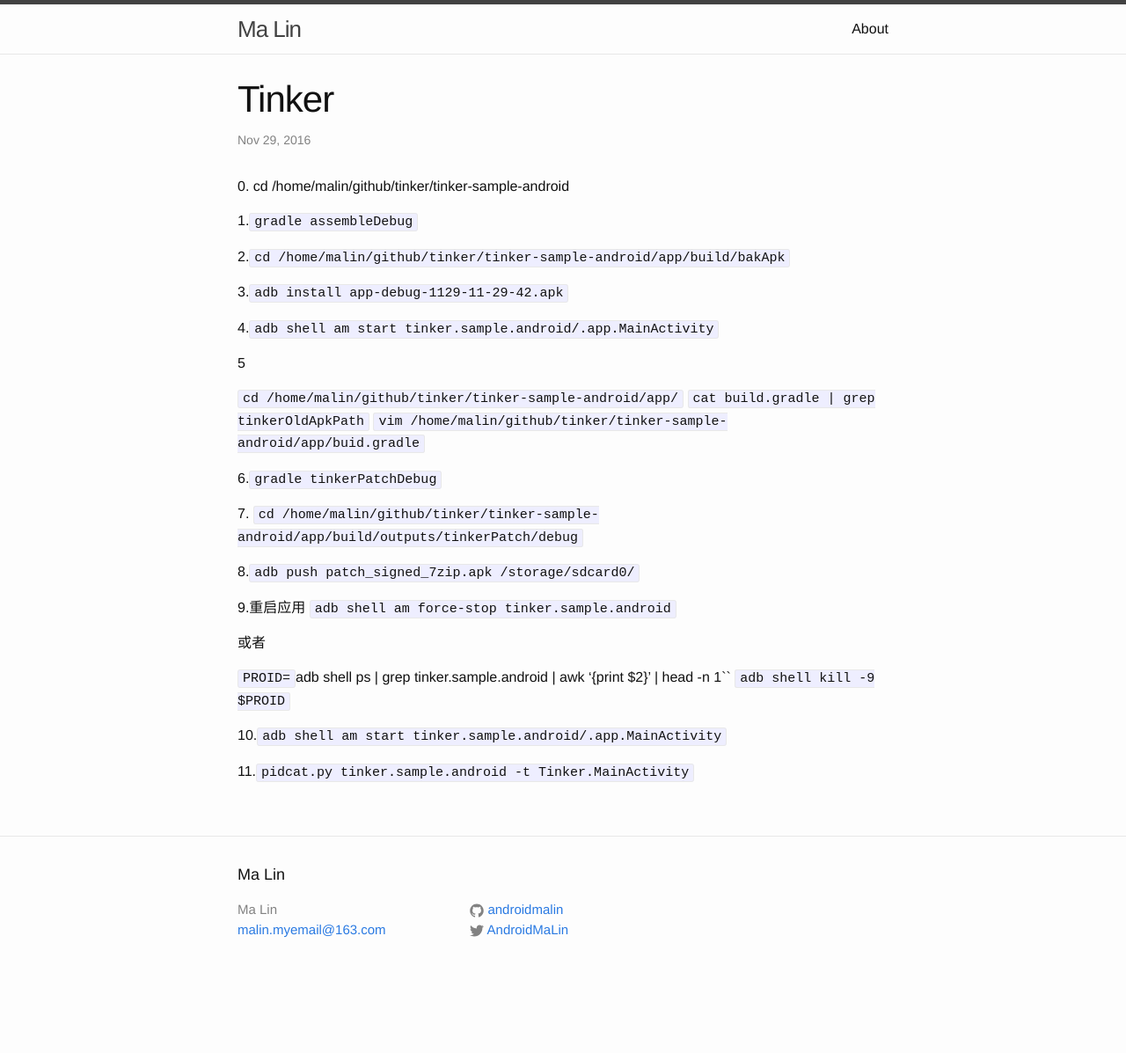
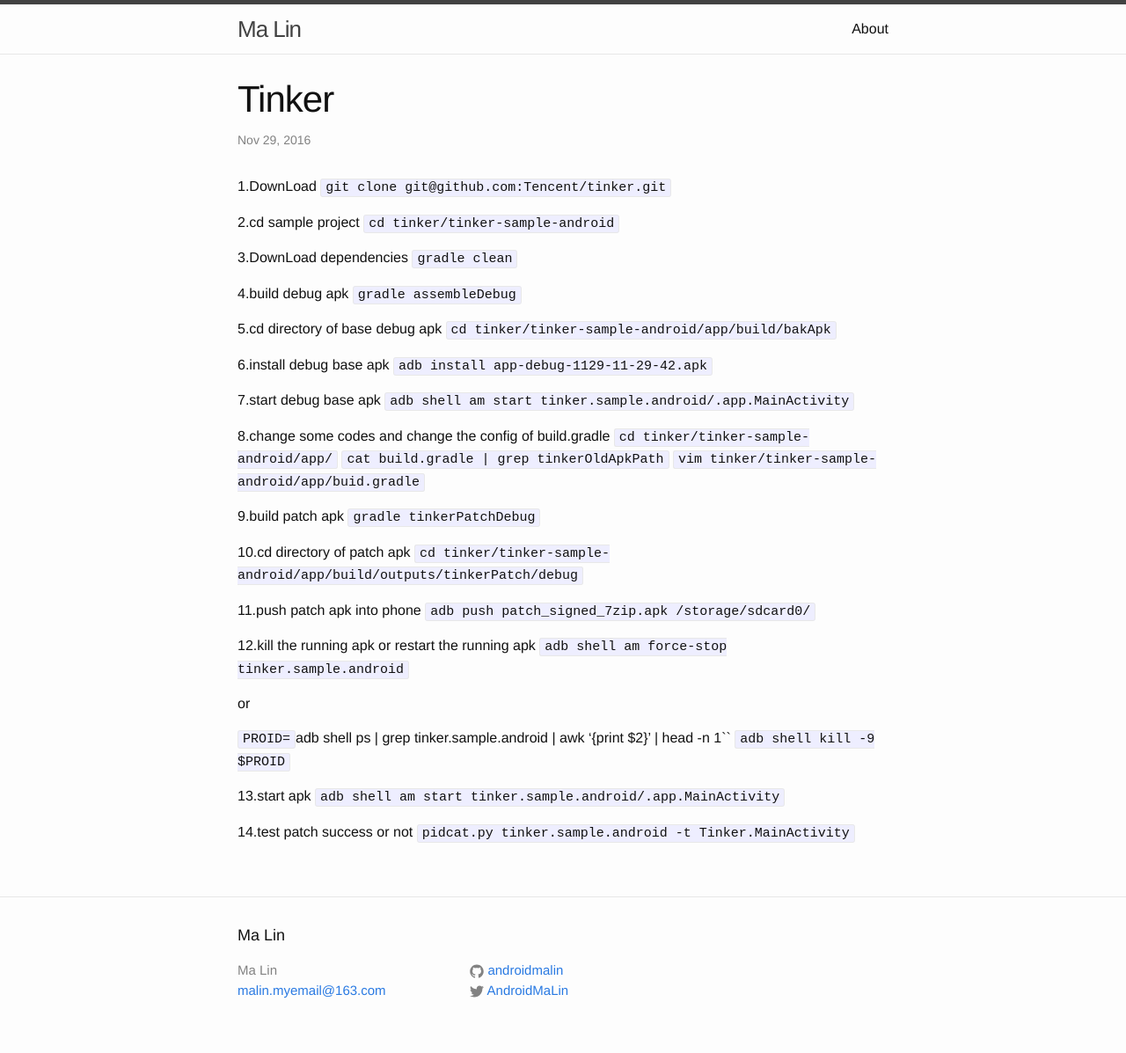
Before and after one commit to androidmalin/androidmalin.github.io, a Jekyll site: the page built from _posts/2016-11-29-tinker.markdown, in a window 1280 px wide. Shown: the whole page at 88% size. Built offline with Jekyll 4.4.1, drawn with Linux system fonts in a browser that asks for light colours; before the commit the page ends 1128 px from its top, so only the background shows below that.

Commit message:
update the tinker content

```diff
--- a/_posts/2016-11-29-tinker.markdown
+++ b/_posts/2016-11-29-tinker.markdown
@@ -5,39 +5,52 @@
 categories: Ma Lin update
 ---
 
-0.
-cd /home/malin/github/tinker/tinker-sample-android
+1.DownLoad
+`git clone git@github.com:Tencent/tinker.git`
 
-1.`gradle assembleDebug`
+2.cd sample project
+`cd tinker/tinker-sample-android`
 
-2.`cd /home/malin/github/tinker/tinker-sample-android/app/build/bakApk`
+3.DownLoad dependencies
+`gradle clean`
 
-3.`adb install app-debug-1129-11-29-42.apk`
+4.build debug apk
+`gradle assembleDebug`
 
-4.`adb shell am start tinker.sample.android/.app.MainActivity`
+5.cd directory of base debug apk
+`cd tinker/tinker-sample-android/app/build/bakApk`
 
-5
+6.install debug base apk
+`adb install app-debug-1129-11-29-42.apk`
 
-`cd /home/malin/github/tinker/tinker-sample-android/app/`
+7.start debug base apk
+`adb shell am start tinker.sample.android/.app.MainActivity`
+
+8.change some codes and change the config of build.gradle
+`cd tinker/tinker-sample-android/app/`
 `cat build.gradle | grep tinkerOldApkPath`
-`vim /home/malin/github/tinker/tinker-sample-android/app/buid.gradle`
+`vim tinker/tinker-sample-android/app/buid.gradle`
 
 
-6.`gradle tinkerPatchDebug`
+9.build patch apk
+`gradle tinkerPatchDebug`
 
-7.
-`cd /home/malin/github/tinker/tinker-sample-android/app/build/outputs/tinkerPatch/debug`
+10.cd directory of patch apk
+`cd tinker/tinker-sample-android/app/build/outputs/tinkerPatch/debug`
 
-8.`adb push patch_signed_7zip.apk /storage/sdcard0/`
+11.push patch apk into phone
+`adb push patch_signed_7zip.apk /storage/sdcard0/`
 
-9.重启应用
+12.kill the running apk or restart the running apk
 `adb shell am force-stop tinker.sample.android`
 
-或者
+or
 
 `PROID=`adb shell ps | grep tinker.sample.android | awk '{print $2}' | head -n 1``
 `adb shell kill -9 $PROID`
 
-10.`adb shell am start tinker.sample.android/.app.MainActivity`
+13.start apk
+`adb shell am start tinker.sample.android/.app.MainActivity`
 
-11.`pidcat.py tinker.sample.android -t Tinker.MainActivity`
+14.test patch success or not
+`pidcat.py tinker.sample.android -t Tinker.MainActivity`
```
